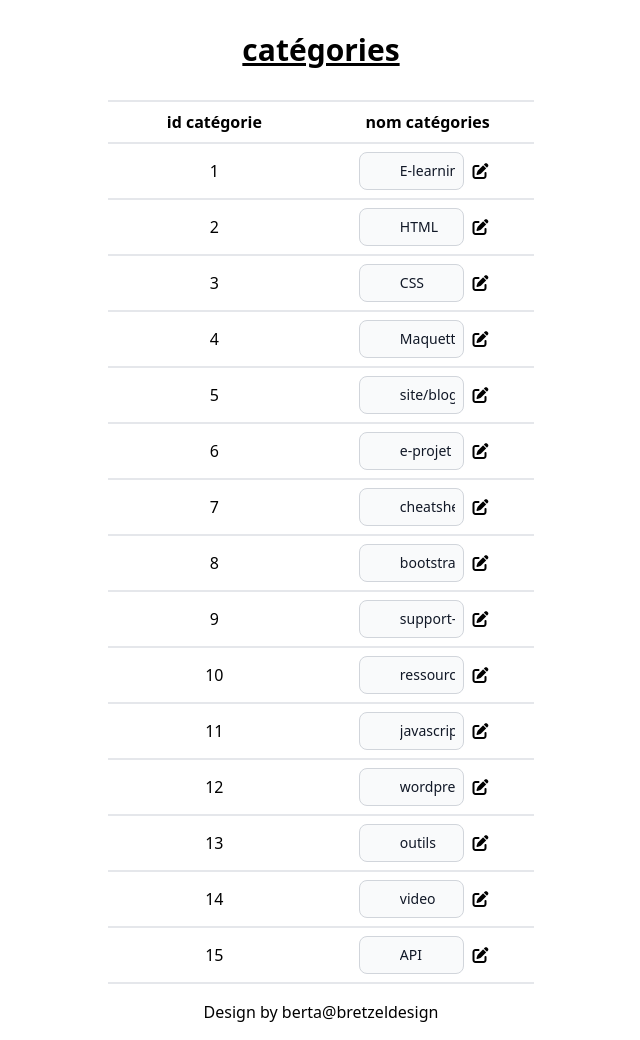
After one commit to BarnabedevWebmobile/projet-tailwind, a PHP site: page /categories.php in a window 1280 px wide. The commit adds this page. Shown: the whole page, without its empty margins (319-959 px from the left). Run offline with PHP 8.4, Linux system fonts and the light colour scheme; data comes from the database, SQL or seed files in the repository; data that the repository does not hold is empty; a stand-in replaces the project's code that opens the database connection; some libraries are stand-ins or nearby versions.

Commit message:
DLC 1 v0.1

```diff
--- /dev/null
+++ b/src/categories.php
@@ -0,0 +1,57 @@
+<?php
+    include 'head.php'
+?>
+
+<header>
+    <h1 class="text-3xl font-bold underline Table favoris text-center py-8 dark:text-white">
+        catégories
+    </h1>
+</header>
+    <section class = "w-full flex justify-center dark:text-white">
+        <table class="w-2/6">
+            <tr class="border-y-2">
+                <th class = " py-2  w-1/2">
+                    id catégorie
+                </th>
+                <th class = " py-2 w-1/2">
+                    nom catégories
+                </th>
+            </tr>
+
+
+
+
+
+        <?php
+            $data = $pdo->query("SELECT * FROM `categorie` ORDER BY `id_cat` ASC;");
+            $categories = $data->fetchAll(PDO::FETCH_ASSOC);
+        ?>
+        <?php
+
+            foreach($categories as $categorie){?>
+
+            <tr class="border-y-2">
+                <td class = " py-2 text-center">
+                <?php echo $categorie['id_cat'] ?>
+                </td>
+                <td class = " py-2 text-center flex justify-center">
+                    <form action="" method="post" class = "flex justify-center">
+                        <input type="text" name="libelle" id="lib" required size="50" class = " block w-3/6 p-2 ps-10 text-sm
+                        text-gray-900 border border-gray-300 rounded-lg bg-gray-50 focus:ring-blue-500 focus:border-blue-500
+                        dark:bg-gray-700 dark:border-gray-600 dark:placeholder-gray-400 dark:text-white dark:focus:ring-blue-500
+                        dark:focus:border-blue-500 " placeholder = "<?php echo $categorie['nom_cat'] ?>" value="<?php echo $categorie['nom_cat'] ?>">
+                        <button class = "px-2  hover:text-sky-600"><a href="update.php?favori=<?php echo $favori['id_fav']?>"><i class="fa-solid fa-pen-to-square "></i></a></button>
+                    </form>
+                </td>
+            </tr>
+
+            <?php
+            };
+            ?>
+        </table>
+
+    </section>
+
+<?php
+    include 'footer.php'
+?>
--- a/src/output.css
+++ b/src/output.css
@@ -609,6 +609,11 @@ video {
   margin-bottom: 4rem;
 }
 
+.my-5 {
+  margin-top: 1.25rem;
+  margin-bottom: 1.25rem;
+}
+
 .ml-2 {
   margin-left: 0.5rem;
 }
@@ -631,6 +636,18 @@ video {
 
 .h-full {
   height: 100%;
+}
+
+.w-1\/2 {
+  width: 50%;
+}
+
+.w-2\/6 {
+  width: 33.333333%;
+}
+
+.w-3\/6 {
+  width: 50%;
 }
 
 .w-4 {
```
Also changed, not shown: src/index.php (+7 -1 lines).
